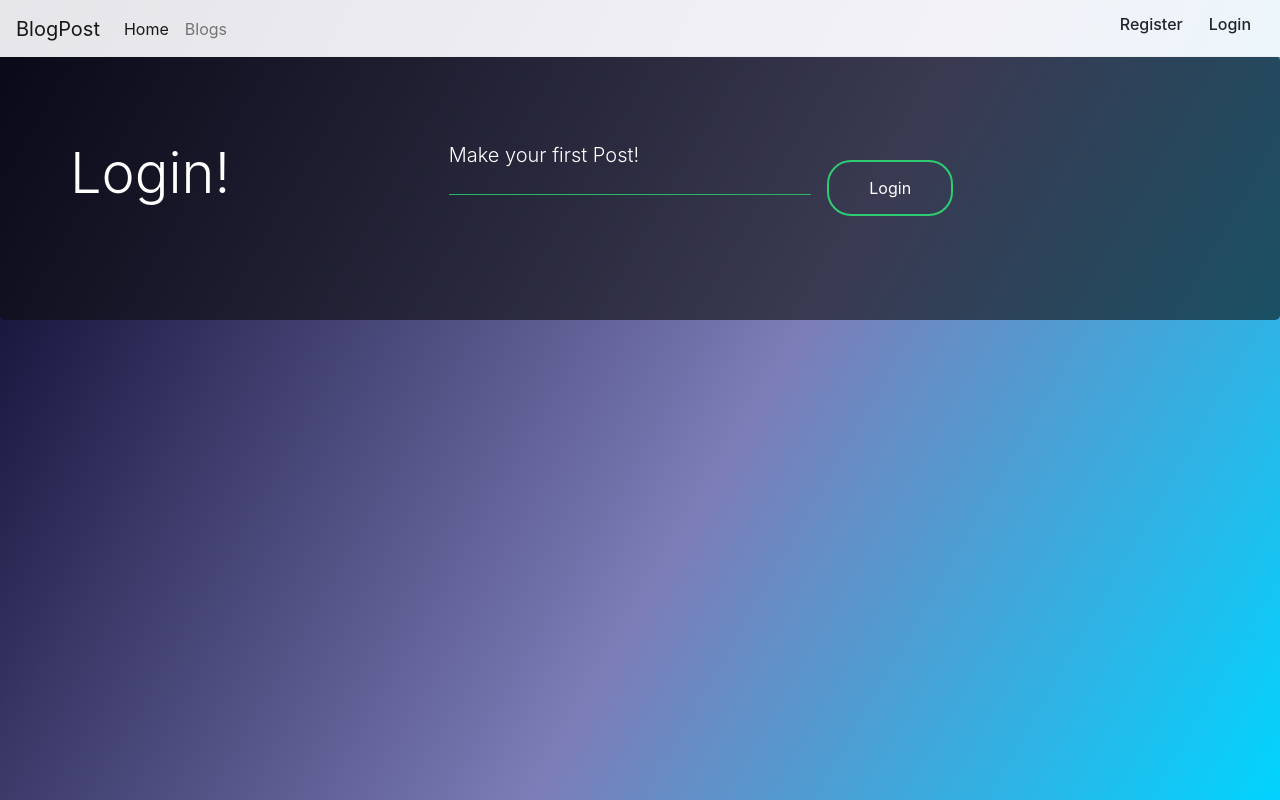
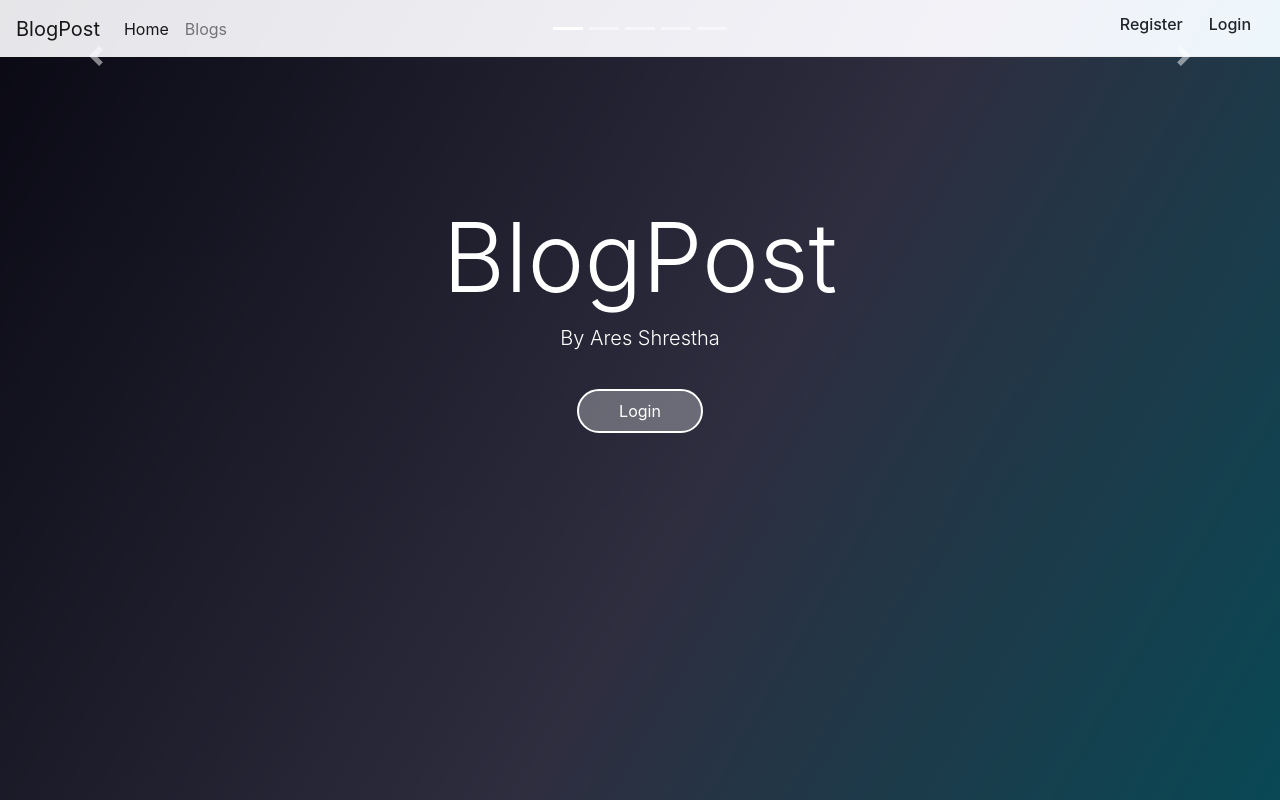
Before and after one commit to EhrEEz/blogpost, a Django app: page / in a window 1280 px wide. Run offline with Django 3.2, Linux system fonts and the light colour scheme; data that the repository does not hold is empty; some libraries are stand-ins or nearby versions.

Commit message:
added carousel

```diff
--- a/post/templates/home.html
+++ b/post/templates/home.html
@@ -1,27 +1,59 @@
 {% extends 'base.html' %}
-
+{% load static %}
 {% block title %}
 Home{% endblock title %}
-{% block content %}
-<div class="carousel-item">
-  <img src="post\images\62aac4e16c68dff44183e2cbdd8be2c75b66646051b66321f08392f7c3d156c0.jpg" alt="...">
-  <div class="carousel-caption d-none d-md-block">
-    <h5>Home</h5>
-    <p>Welcome</p>
+{% block decor %}
+<div class="bd-example">
+  <div class="hero">
+    <h1 class="display-1">BlogPost</h1>
+    <p class="lead">
+        By Ares Shrestha
+      </p>
+      {% if not user.is_authenticated %}
+          <a class="btn btn-primary" href="{% url 'login' %}" role="button" id="butt2_alt">Login</a>
+        </div>
+      </div>
+      {% endif %}
+    </div>
+  <div id="carouselExampleCaptions" class="carousel slide" data-ride="carousel">
+    <ol class="carousel-indicators" style="z-index:1000;">
+      <li data-target="#carouselExampleCaptions" data-slide-to="0" class="active"></li>
+      <li data-target="#carouselExampleCaptions" data-slide-to="1"></li>
+      <li data-target="#carouselExampleCaptions" data-slide-to="2"></li>
+      <li data-target="#carouselExampleCaptions" data-slide-to="3"></li>
+      <li data-target="#carouselExampleCaptions" data-slide-to="4"></li>
+
+    </ol>
+    <div class="carousel-inner">
+
+      {% for obj in object_list|slice:":5" %}
+      <div class="carousel-item{% if forloop.first %} active {% endif %}">
+
+        <img src="{{obj.image.url}}" class="d-block w-100" alt="x" style="  object-fit: cover;object-position: -20% 20%;  width: 100%;height: calc(100vh - 3.5rem);">
+        <div class="carousel-caption d-none d-md-block" style="z-index:1000;">
+          <h5>{{obj.title}}</h5>
+          <p>{{obj.description|truncatechars:50}}</p>
+        </div>
+      </div>
+      {% endfor %}
+    </div>
+
+    <a class="carousel-control-prev" href="#carouselExampleCaptions" role="button" data-slide="prev" style="z-index:1000;">
+      <span class="carousel-control-prev-icon" aria-hidden="true"></span>
+      <span class="sr-only">Previous</span>
+    </a>
+    <a class="carousel-control-next" href="#carouselExampleCaptions" role="button" data-slide="next" style="z-index:1000;">
+      <span class="carousel-control-next-icon" aria-hidden="true"></span>
+      <span class="sr-only">Next</span>
+    </a>
   </div>
 </div>
 
-{% endblock content %}
+{% endblock decor %}
 {% block jumbotron %}
 
-{% if not user.is_authenticated %}
-<div class="jumbotron text-white" id="jumbo">
-  <div class="container">
-    <h1 class="display-4">Login!</h1>
-    <p class="lead">Make your first Post!</p>
-    <hr class="my-4" id="line_jumbo" />
-    <a class="btn btn-primary" href="{% url 'login' %}" role="button" id="button">Login</a>
-  </div>
-</div>
-{% endif %}
+
 {% endblock jumbotron %}
+{% block home_active%}
+active
+{% endblock home_active %}
--- a/post/templates/list.html
+++ b/post/templates/list.html
@@ -3,7 +3,7 @@
 {% load humanize %}
 {% block title %}Blogs{% endblock %}
 {% block decor %}
-<div class="row">
+<div class="row" style="min-width: 100%;">
   <div class="col" id="nm">
 <div class="welcome" style="background: url('{% static '/images/sZey8cPbJqg.jpg' %}');">
   <h1 class="display-1">BlogPost</h1>
@@ -61,3 +61,7 @@
 
   </div>
 {% endblock content %}
+
+{% block list_active %}
+active
+{% endblock list_active %}
--- a/post/views.py
+++ b/post/views.py
@@ -26,9 +26,14 @@ from .models import Post
 from .forms import RegisterUser
 
 # from .forms import RegistrationForm
-class HomePageView(TemplateView):
+class HomePageView(ListView):
     template_name = "home.html"
     model = Post
+
+    def get_queryset(self):
+        queryset = super().get_queryset()
+        queryset = queryset.filter(image__isnull=False).exclude(image="")
+        return queryset
 
 
 class TableView(ListView):
--- a/static/css/box.css
+++ b/static/css/box.css
@@ -8,6 +8,7 @@ body{
   background-attachment: fixed;
   overflow-x:hidden;
   margin-top: 2rem;
+  -webkit-font-smoothing: antialiased;
 }
 .box{
   width:500px;
@@ -42,7 +43,7 @@ body{
   width: 280px;
   border-color: #2ecc71;
 }
-.box input[type = "submit"], #button, .addbu, #new_post button{
+.box input[type = "submit"], #button, .addbu, #new_post button, #butt2, #butt2_alt{
   border:0;
   background: none;
   margin: 20px auto;
@@ -73,6 +74,16 @@ body{
   color:white;
   background: rgba(255,255,255,.3);
 }
+#butt2_alt{
+  background: rgba(255,255,255,.3);
+  border-color: rgba(0,100,255,.4);
+  padding:8px 40px;
+  border: 2px solid #FFFFFF;
+}
+#butt2_alt:hover{
+  background: rgba(255,97,127,.3);
+  color:white;
+}
 #grad1 {
   background: rgba(255,255,255,.9);
   top:0px;
@@ -85,7 +96,7 @@ body{
   background: rgba(14,14,14,.6);
 }
 #line_jumbo{
-  background-color: #2ecc71;
+  background: white;
 }
 
 
@@ -98,10 +109,12 @@ a, u {
 /* grid */
 
 .wrapper {
-  width:1400px;
-  columns:3;
+  width:100%;
+  columns:4;
   margin:10px auto;
   column-gap:15px;
+  padding-left: 20px;
+  padding-right: 20px;
 }
 
 .wrapper .item {
@@ -110,23 +123,53 @@ a, u {
   overflow:hidden;
   break-inside: avoid;
   border-radius:18px;
+  min-width: 100px;
 }
 
 .wrapper .item img{
   max-width:100%;
 }
 
-@media (max-width: 1400px)
+@media (max-width: 1200px)
 {
-  .container{
+  .wrapper{
     columns:3;
     width: calc(100% - 40px);
     box-sizing: border-box;
-    padding:20px 20px 20px 0;
+    padding:20px 20px 20px 20px;
   }
 
 }
+@media (min-width: 4000px)
+{
+  .wrapper{
+    columns:6;
+    width: calc(100% - 40px);
+    box-sizing: border-box;
+    padding:20px 20px 20px 20px;
+  }
 
+}
+@media (max-width: 876px)
+{
+  .wrapper{
+    columns:2;
+    width: calc(100% - 40px);
+    box-sizing: border-box;
+    padding:20px 20px 20px 20px;
+  }
+
+}
+@media (max-width: 600px)
+{
+  .wrapper{
+    columns:1;
+    width: calc(100% - 40px);
+    box-sizing: border-box;
+    padding:20px 20px 20px 20px;
+  }
+
+}
 /* card display */
 .cd-hd{
   background: rgba(14,14,14,.5);
@@ -277,6 +320,21 @@ a, u {
   border:none;
 
 }
+#box_fixed{
+  width:auto;
+  height:auto;
+  padding:50px;
+  background: rgba(14,14,14,.5);
+  text-align: center;
+  border-radius: 10rem;
+  margin: 0 auto;
+  margin-top:2rem;
+  border: 2px solid #2ecc71;
+  margin-bottom: 8rem;
+  border:none;
+}
+
+
 hr {
   background-color: color:#2ecc71;
 }
@@ -385,4 +443,23 @@ hr {
   padding-top:9rem;
   padding-bottom:8rem;
   margin-bottom: 2rem;
+  min-width: 0%;
 }
+.bd-example{
+  positon:relative;
+}
+.hero{
+  text-align: center;
+  color:white;
+  width:100%;
+  height:calc(100vh - 3.5rem);
+  padding-bottom:8rem;
+  min-width: 0%;
+  z-index: 1000;
+  position:absolute;
+  font-weight: bolder;
+  background: rgba(14,14,14,0.7);
+}
+.hero h1{
+  padding-top: 9rem;
+}
--- a/templates/base.html
+++ b/templates/base.html
@@ -28,10 +28,10 @@
 
               <div class="collapse navbar-collapse" id="navbarSupportedContent">
                 <ul class="navbar-nav mr-auto">
-                  <li class="nav-item active" >
+                  <li class="nav-item {% block home_active %}{% endblock home_active %}" >
                     <a class="nav-link" href="{% url 'home' %}">Home <span class="sr-only">(current)</span></a>
                   </li>
-                  <li class="nav-item">
+                  <li class="nav-item {% block list_active %}{% endblock list_active %}">
                     <a class="nav-link" href="{% url 'list' %}">Blogs</a>
                   </li>
 
@@ -61,11 +61,9 @@
   {% bootstrap_messages %}
 
     <br />
-{% block jumbotron %}
-  {% endblock %}
   {% block decor %}
   {% endblock decor %}
-<div class="container-fluid">
+<div class="container-fluid" id="content">
 
   {% block content %}
 
@@ -95,10 +93,6 @@
 
 
 
-
-  </div>
-
-
   <!-- </body> -->
   <!-- Optional JavaScript -->
   <!-- jQuery first, then Popper.js, then Bootstrap JS -->
```
Also changed, not shown: post/templates/user_details.html (+4 -3 lines).
